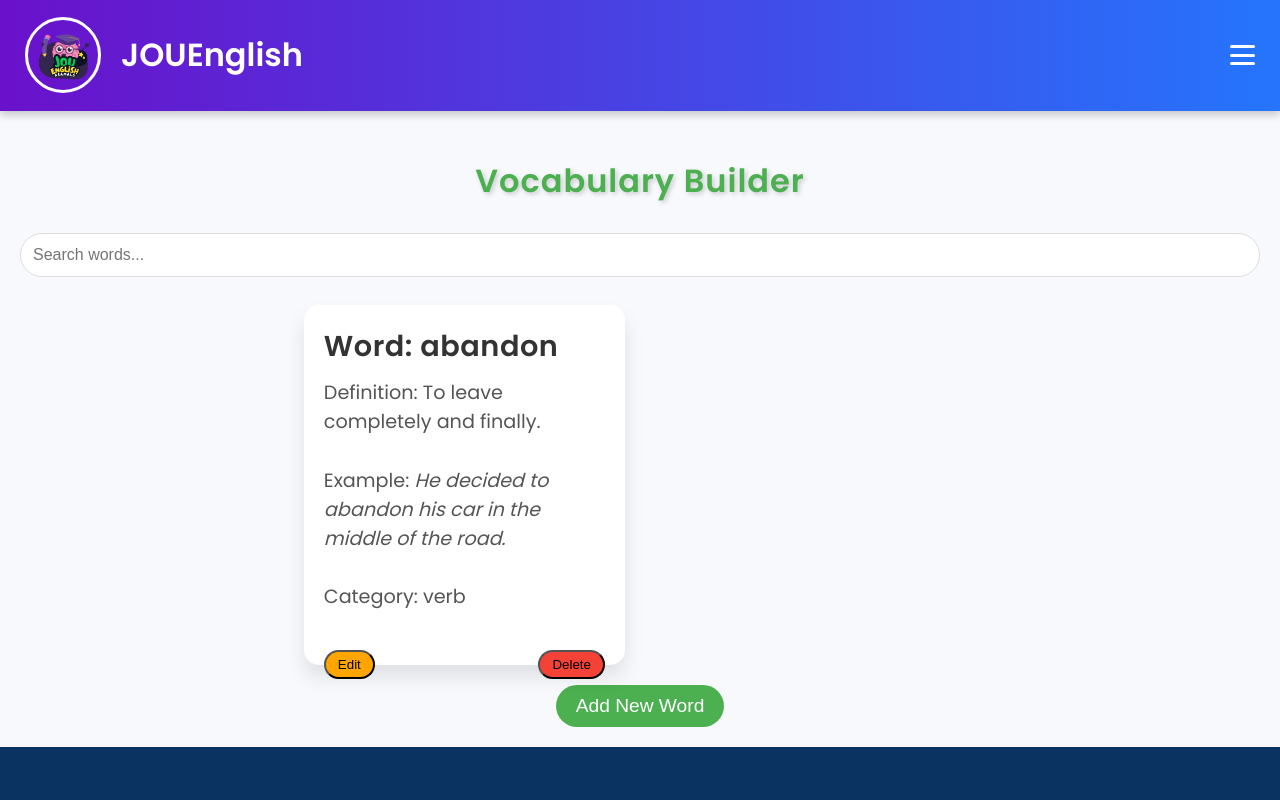
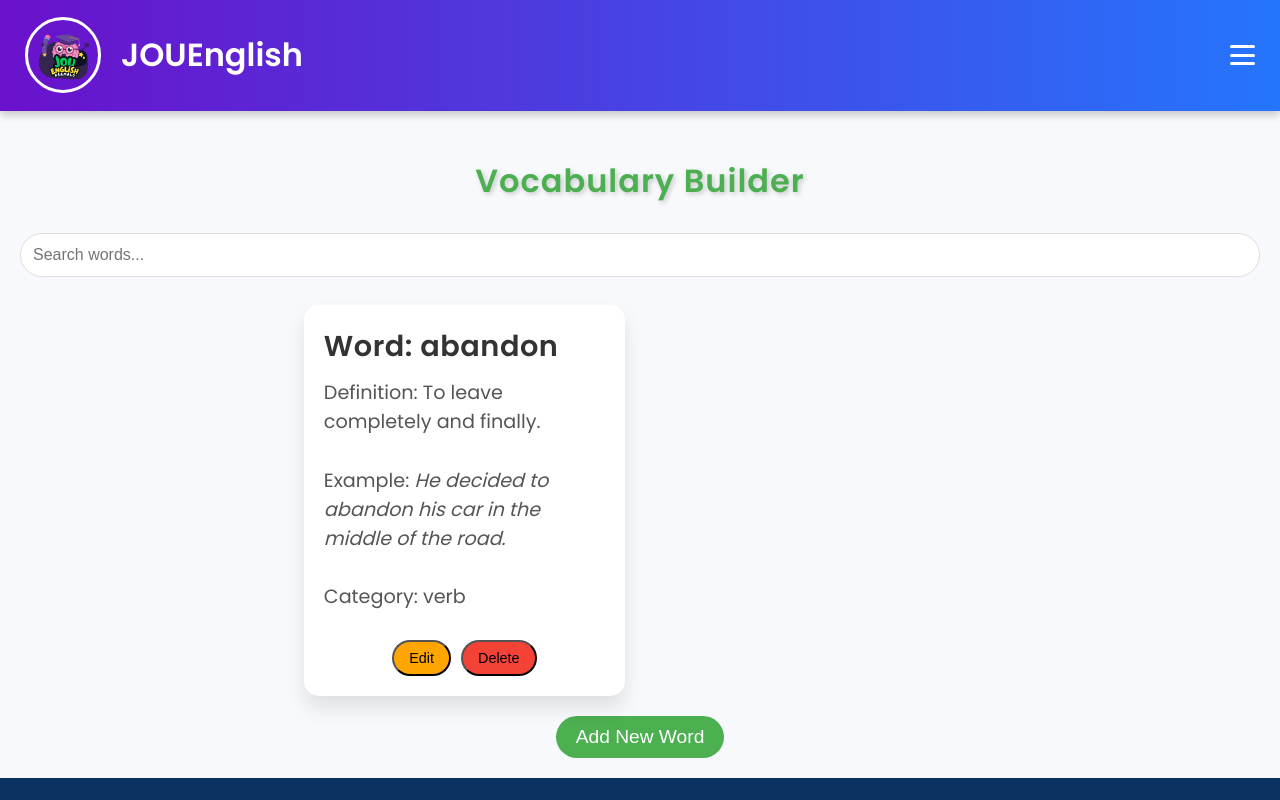
Before and after one commit to nicky19-manullang/Proyek-PSW1, a React (Create React App) app: page /vocabulary in a window 1280 px wide. Shown: the top 800 px of the page. Built offline with nearby package versions, Linux system fonts and the light colour scheme.

Commit message:
Update
Mengupdate pdf dan Vocabulary.css

```diff
--- a/src/components/Downloads.js
+++ b/src/components/Downloads.js
@@ -3,15 +3,15 @@ import '../styles/Downloads.css';
 
 function Downloads() {
     const semesterOneMaterials = [
-        { name: "Materi Sentence Structure Bahasa Inggris SMA Kelas 11 Semester 1", file: "/files/Modul 1. Materi Sentence Structure Bahasa Inggris SMA Kelas 11 Semester 1", type: "PDF", icon: "/images/SentenceStrucutre.jpg" },
-        { name: "Materi Type of Sentence Bahasa Inggris SMA Kelas 11 Semester 1", file: "/files/Modul 2. Materi Type of Sentence Bahasa Inggris SMA Kelas 11 Semester 1", type: "PDF", icon: "/images/typesofsentences.png" },
-        { name: "Materi Classification of Sentence Bahasa Inggris SMA Kelas 11 Semester 1", file: "/files/Modul 3. Materi Classification of Sentence Bahasa Inggris SMA Kelas 11 Semester 1", type: "PDF", icon: "/images/classificatioin.png" },
-        { name: "Materi Type of Clauses Bahasa Inggris SMA Kelas 11 Semester 1", file: "/files/Modul 4. Materi Type of Clauses Bahasa Inggris SMA Kelas 11 Semester 1", type: "PDF", icon: "/images/Typesofclauses.webp" },
-        { name: "Materi Sentence Connectors Bahasa Inggris SMA Kelas 11 Semester 1", file: "/files/Modul 5. Materi Sentence Connectors Bahasa Inggris SMA Kelas 11 Semester 1", type: "PDF", icon: "/images/sentenceconectors.jpg" },
+        { name: "Materi Sentence Structure Bahasa Inggris SMA Kelas 11 Semester 1", file: "/files/Modul 1. Materi Sentence Structure Bahasa Inggris SMA Kelas 11 Semester 1.pdf", type: "PDF", icon: "/images/SentenceStrucutre.jpg" },
+        { name: "Materi Type of Sentence Bahasa Inggris SMA Kelas 11 Semester 1", file: "/files/Modul 2. Materi Type of Sentence Bahasa Inggris SMA Kelas 11 Semester 1.pdf", type: "PDF", icon: "/images/typesofsentences.png" },
+        { name: "Materi Classification of Sentence Bahasa Inggris SMA Kelas 11 Semester 1", file: "/files/Modul 3. Materi Classification of Sentence Bahasa Inggris SMA Kelas 11 Semester 1.pdf", type: "PDF", icon: "/images/classificatioin.png" },
+        { name: "Materi Type of Clauses Bahasa Inggris SMA Kelas 11 Semester 1", file: "/files/Modul 4. Materi Type of Clauses Bahasa Inggris SMA Kelas 11 Semester 1.pdf", type: "PDF", icon: "/images/Typesofclauses.webp" },
+        { name: "Materi Sentence Connectors Bahasa Inggris SMA Kelas 11 Semester 1", file: "/files/Modul 5. Materi Sentence Connectors Bahasa Inggris SMA Kelas 11 Semester 1.pdf", type: "PDF", icon: "/images/sentenceconectors.jpg" },
     ];
 
     const semesterTwoMaterials = [
-        { name: "Materi Tenses Bahasa Inggris SMA Kelas 11 Semester 2", file: "/files/Modul 6.Materi Tenses Bahasa Inggris SMA Kelas 11 Semester 2", type: "PDF", icon: "/images/tense.jpg" },
+        { name: "Materi Tenses Bahasa Inggris SMA Kelas 11 Semester 2", file: "/files/Modul 6.Materi Tenses Bahasa Inggris SMA Kelas 11 Semester 2.pdf", type: "PDF", icon: "/images/tense.jpg" },
         { name: "Materi Penggunaan Bahasa Inggris Modals SMA Kelas 11 Semester 2", file: "/files/Modul 7. Materi Penggunaan Bahasa Inggris Modals SMA Kelas 11 Semester 2.pdf", type: "PDF", icon: "/images/modals verbs.jpg" },
         { name: "Materi Keterangan (Adverbs) Bahasa Inggris SMA Kelas 11 Semester 2", file: "/files/Modul 8. Materi Keterangan (Adverbs) Bahasa Inggris SMA Kelas 11 Semester 2.pdf", type: "PDF", icon: "/images/Adverb.jpg" },
         { name: "Materi Frasa (Phrases) Bahasa Inggris SMA Kelas 11 Semester 2", file: "/files/Modul 9. Materi Frasa (Phrases) Bahasa Inggris SMA Kelas 11 Semester 2.pdf", type: "PDF", icon: "/images/Phrases.jpg" },
--- a/src/styles/Vocabulary.css
+++ b/src/styles/Vocabulary.css
@@ -34,7 +34,9 @@ input[type="text"]:focus {
   display: block;
 }
 
-button.cta-button, .form-actions button {
+/* Button Styles */
+button.cta-button,
+.form-actions button {
   background-color: #4caf50;
   color: white;
   padding: 10px 20px;
@@ -44,9 +46,48 @@ button.cta-button, .form-actions button {
   transition: all 0.3s ease;
 }
 
-button.cta-button:hover, .form-actions button:hover {
+button.cta-button:hover,
+.form-actions button:hover {
   background-color: #45a049;
   transform: scale(1.05);
+}
+
+button.edit-button,
+button.delete-button {
+  background-color: #ffa500;
+  padding: 8px 15px;
+  border-radius: 20px;
+  font-size: 0.9rem;
+  cursor: pointer;
+  transition: background-color 0.3s ease, transform 0.2s ease;
+}
+
+button.edit-button:hover {
+  background-color: #ff8c00;
+  transform: scale(1.05);
+}
+
+button.delete-button {
+  background-color: #f44336;
+}
+
+button.delete-button:hover {
+  background-color: #d32f2f;
+  transform: scale(1.05);
+}
+
+.cancel-button {
+  background-color: #f44336;
+  color: white;
+  padding: 12px 20px;
+  border: none;
+  border-radius: 25px;
+  cursor: pointer;
+  transition: background-color 0.3s ease;
+}
+
+.cancel-button:hover {
+  background-color: #d32f2f;
 }
 
 .vocab-cards {
@@ -56,16 +97,17 @@ button.cta-button:hover, .form-actions button:hover {
   padding: 20px;
 }
 
+/* Card Styles */
 .card {
   background-color: white;
   padding: 20px;
   border-radius: 15px;
   box-shadow: 0 12px 20px rgba(0, 0, 0, 0.1);
-  transition: transform 0.3s ease, box-shadow 0.3s ease, opacity 0.3s ease;
   display: flex;
   flex-direction: column;
   justify-content: space-between;
-  height: 320px;
+  height: auto;
+  transition: transform 0.3s ease, box-shadow 0.3s ease;
   opacity: 0;
   transform: translateY(50px);
 }
@@ -91,57 +133,33 @@ button.cta-button:hover, .form-actions button:hover {
 .card p {
   font-size: 1.2rem;
   color: #555;
-  flex-grow: 1;
   margin-top: 10px;
 }
 
+/* Action Menu Styles */
 .action-menu {
   display: flex;
-  justify-content: space-between;
-  margin-top: 20px;
+  justify-content: center;
+  gap: 10px;
+  margin-top: 10px;
 }
 
-button.edit-button, button.delete-button {
-  background-color: #ffa500;
-  padding: 5px 12px;
-  border-radius: 25px;
-  cursor: pointer;
-  transition: background-color 0.3s ease, transform 0.2s ease;
-}
-
-button.edit-button:hover, button.delete-button:hover {
-  background-color: #ff8c00;
-  transform: scale(1.05);
-}
-
-button.delete-button {
-  background-color: #f44336;
-}
-
-button.delete-button:hover {
-  background-color: #d32f2f;
-}
-
+/* Form Actions */
 .form-actions {
   display: flex;
   justify-content: space-between;
   margin-top: 20px;
 }
 
-.cancel-button {
-  background-color: #f44336;
-  color: white;
-  padding: 12px 20px;
-  border: none;
-  border-radius: 25px;
-  cursor: pointer;
-  transition: background-color 0.3s ease;
+.form-actions button {
+  font-size: 0.95rem;
 }
 
-.cancel-button:hover {
-  background-color: #d32f2f;
+.form-actions .cancel-button {
+  margin-left: 10px;
 }
 
+/* Responsive Design */
 @media (max-width: 768px) {
   .search-bar {
     width: 80%;
@@ -154,14 +172,14 @@ button.delete-button:hover {
 
   .card {
     padding: 18px;
-    height: auto;
   }
 
   h2.section-title {
     font-size: 1.8rem;
   }
 
-  button.cta-button, .form-actions button {
+  button.cta-button,
+  .form-actions button {
     font-size: 0.95rem;
   }
 }
@@ -178,7 +196,6 @@ button.delete-button:hover {
 
   .card {
     padding: 15px;
-    height: auto;
   }
 
   h2.section-title {
@@ -193,7 +210,8 @@ button.delete-button:hover {
     font-size: 1rem;
   }
 
-  button.cta-button, .form-actions button {
+  button.cta-button,
+  .form-actions button {
     font-size: 0.9rem;
   }
 
```
